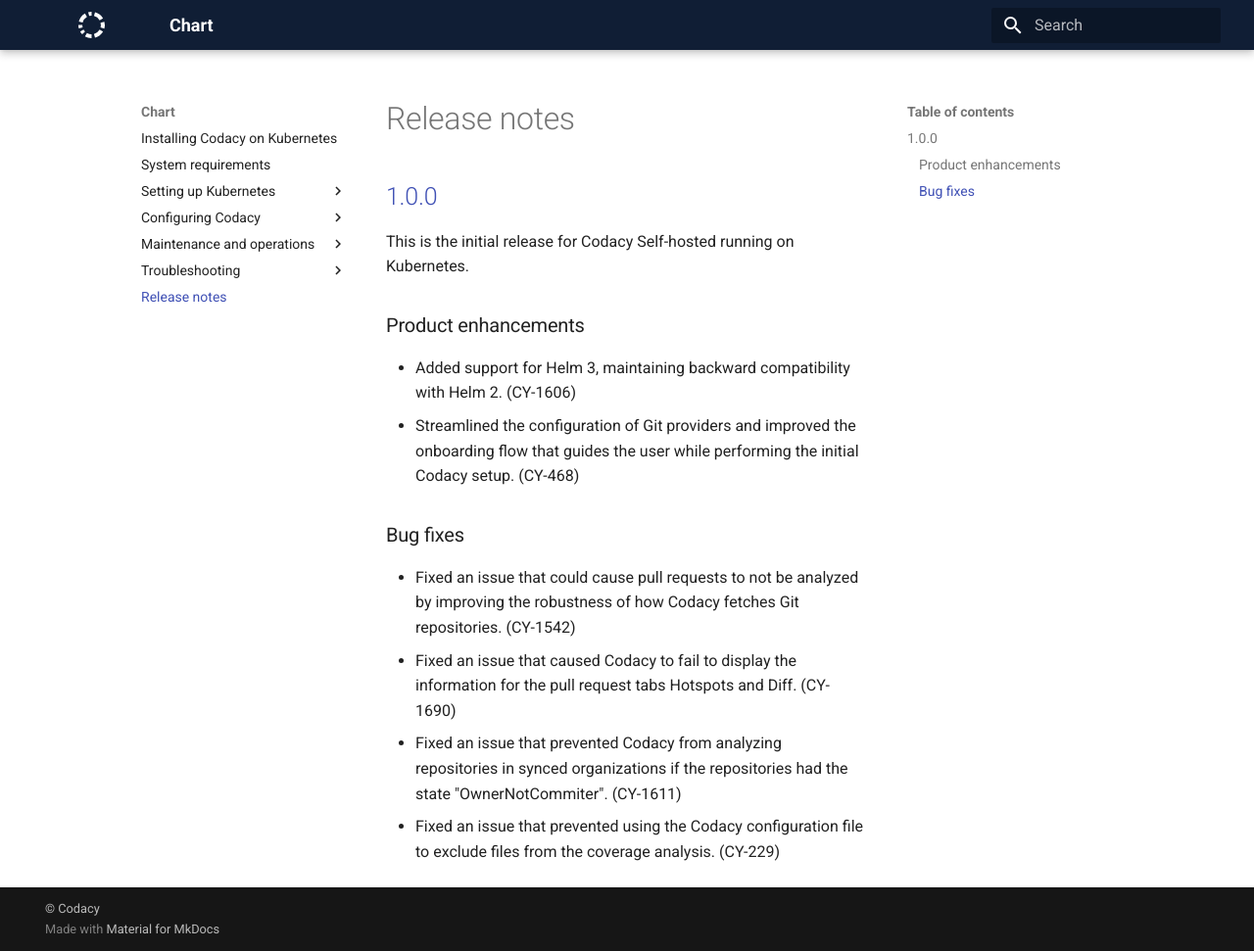
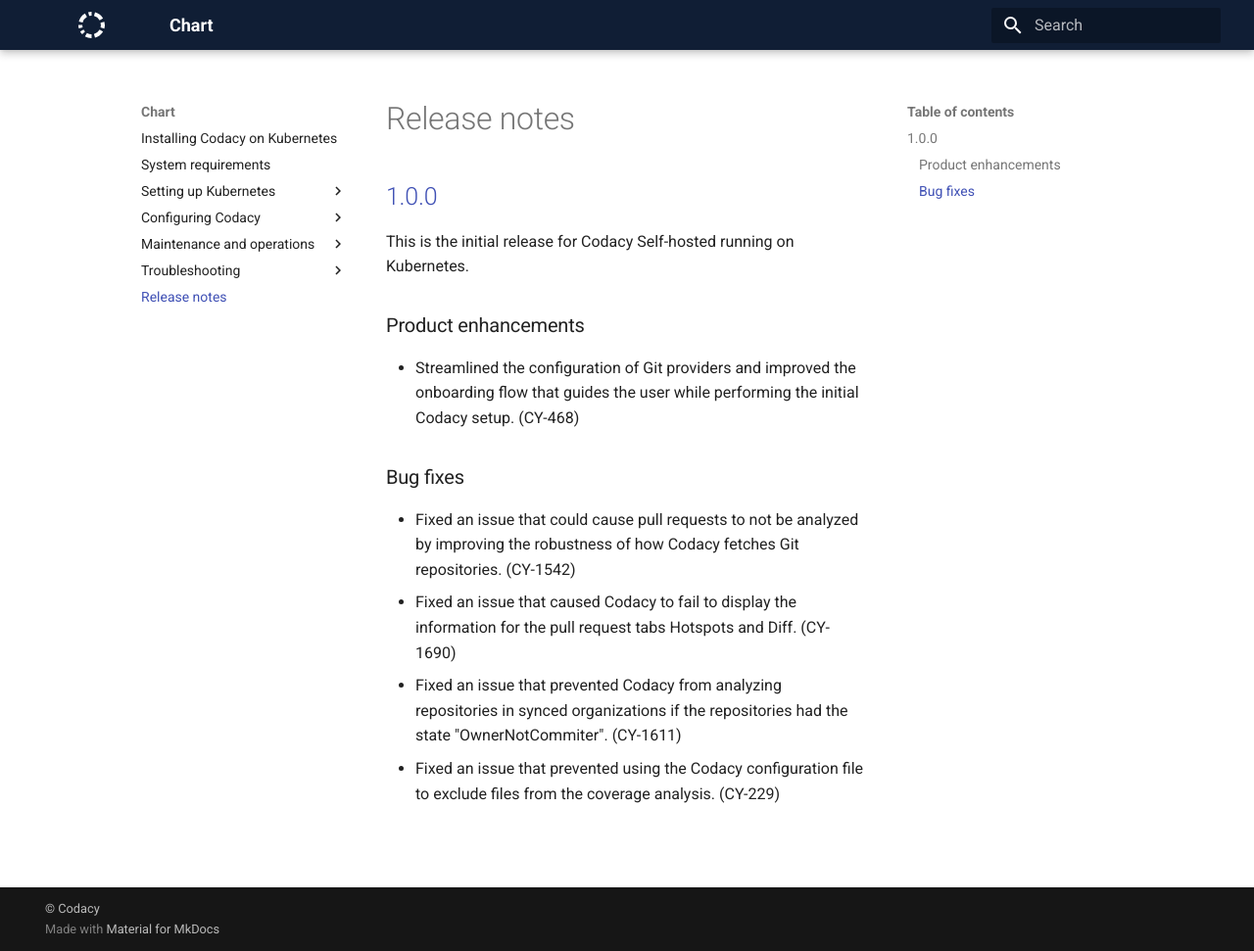
Before and after one commit to codacy/chart, an MkDocs documentation site: the page built from docs/release-notes.md, in a window 1280 px wide and 971 px high. Shown: the whole window at 98% size. Built offline with MkDocs 1.6.1 and Material for MkDocs 9.7.7, drawn with Linux system fonts in a browser that asks for light colours.

Commit message:
Remove mention of Helm 3 support
Since we decided not to support Helm 2 after all, it's best to release
version 1.0.0 of the Chart on Helm 3 "by default".

```diff
--- a/docs/release-notes.md
+++ b/docs/release-notes.md
@@ -6,7 +6,6 @@
 
 ### Product enhancements
 
--   Added support for Helm 3, maintaining backward compatibility with Helm 2. (CY-1606)
 -   Streamlined the configuration of Git providers and improved the onboarding flow that guides the user while performing the initial Codacy setup. (CY-468)
 
 ### Bug fixes
```
